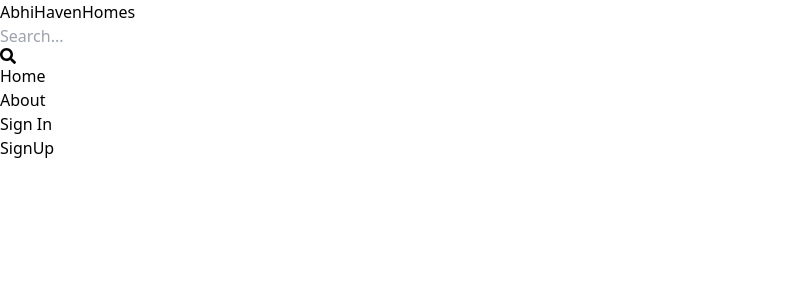
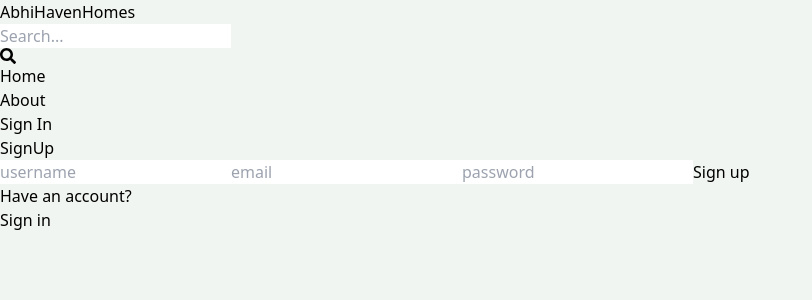
Before and after one commit to rao-abhi2203/RealEstate, a React (Vite) app in the folder client/: page /sign-up in a window 1280 px wide. Shown: the top 300 px of the page, without its empty margins (0-812 px from the left). Built offline with nearby package versions, Linux system fonts and the light colour scheme.

Commit message:
created sign up page UI

```diff
--- a/client/src/index.css
+++ b/client/src/index.css
@@ -1,3 +1,7 @@
 @tailwind base;
 @tailwind components;
 @tailwind utilities;
+
+body{
+    background-color: rgb(241, 245, 241);
+}
--- a/client/src/pages/SignUp.jsx
+++ b/client/src/pages/SignUp.jsx
@@ -1,7 +1,38 @@
-import React from 'react'
+import { Link } from "react-router-dom";
 
 export default function SignUp() {
   return (
-    <div>SignUp</div>
-  )
+    <div className="p-3 max-w-lg mx-auto">
+      <h1 className="text-3xl text-center font-semibold my-7">SignUp</h1>
+      <form className="flex flex-col gap-4">
+        <input
+          type="text"
+          placeholder="username"
+          className="border p-3 rounded-lg"
+          id="username"
+        />
+        <input
+          type="email"
+          placeholder="email"
+          className="border p-3 rounded-lg"
+          id="email"
+        />
+        <input
+          type="password"
+          placeholder="password"
+          className="border p-3 rounded-lg"
+          id="password"
+        />
+        <button className="bg-slate-700 text-white p-3 rounded-lg uppercase hover:opacity-95 disabled:opacity-88">
+          Sign up
+        </button>
+      </form>
+      <div className="flex gap-2 mt-5">
+        <p>Have an account?</p>
+        <Link to={"/sign-in"}>
+          <span className="text-blue-700">Sign in</span>
+        </Link>
+      </div>
+    </div>
+  );
 }
```
